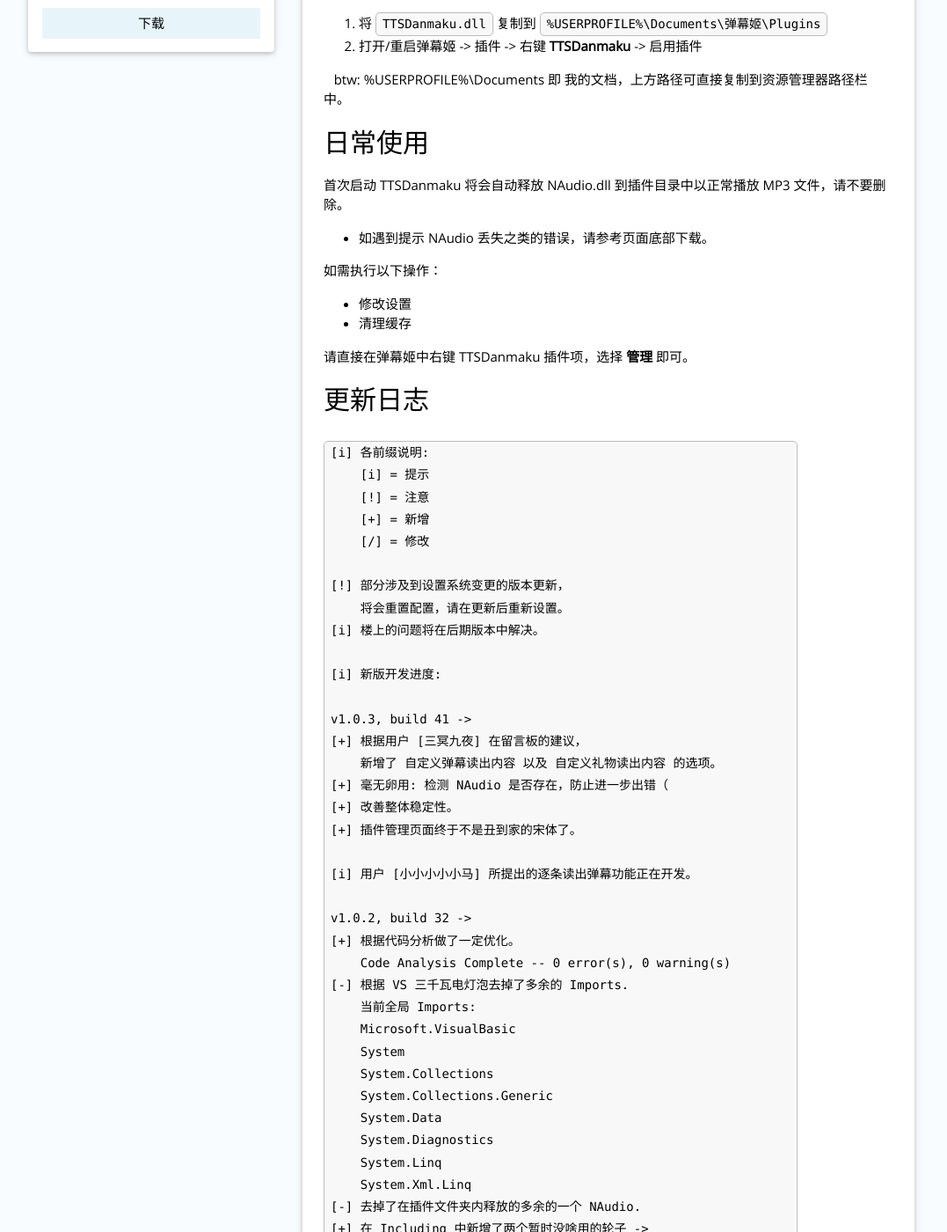
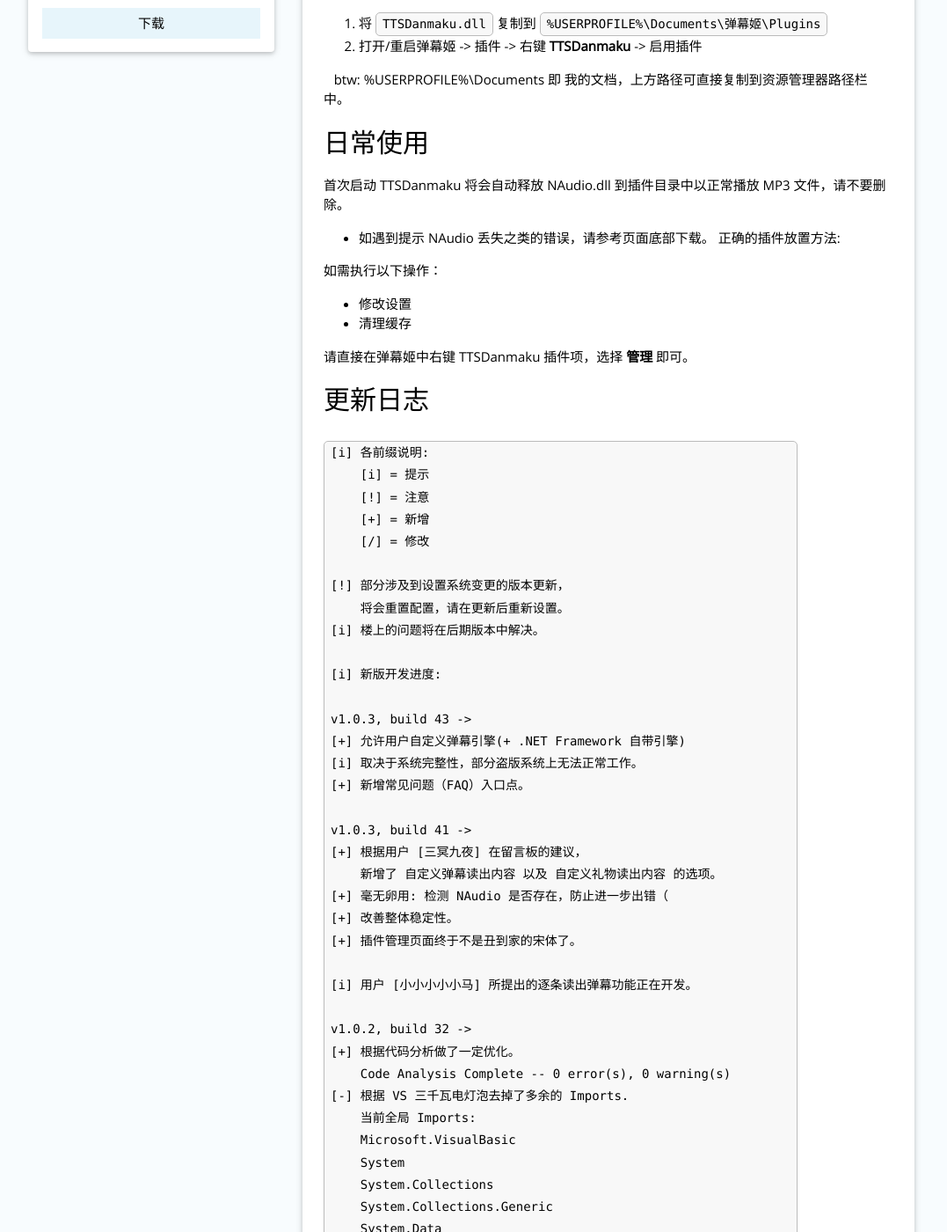
Before and after one commit to Bililive/www.danmuji.org, a Jekyll site: the page built from _plugin/TTSDanmaku.md, in a window 1280 px wide and 1400 px high, scrolled down 369 px. Shown: the whole window at 88% size, without its empty margins (0-1077 px from the left). Built offline with Jekyll 4.4.1, drawn with Linux system fonts in a browser that asks for light colours; nearby versions of some CDN libraries; some web fonts are replaced; comment, search, counter and statistics services are not loaded; some of the changed text lies outside the part shown.

Commit message:
Update TTSDanmaku.md

````diff
--- a/_plugin/TTSDanmaku.md
+++ b/_plugin/TTSDanmaku.md
@@ -33,6 +33,8 @@
 
 首次启动 TTSDanmaku 将会自动释放 NAudio.dll 到插件目录中以正常播放 MP3 文件，请不要删除。
 * 如遇到提示 NAudio 丢失之类的错误，请参考页面底部下载。
+正确的插件放置方法:
+
 
 如需执行以下操作：
 
@@ -56,6 +58,11 @@
 [i] 楼上的问题将在后期版本中解决。
 
 [i] 新版开发进度:
+
+v1.0.3, build 43 ->
+[+] 允许用户自定义弹幕引擎(+ .NET Framework 自带引擎)
+[i] 取决于系统完整性，部分盗版系统上无法正常工作。
+[+] 新增常见问题（FAQ）入口点。
 
 v1.0.3, build 41 ->
 [+] 根据用户 [三冥九夜] 在留言板的建议，
@@ -156,6 +163,7 @@
 ```
 收到来自 Elepover 的 10 个 小拳拳。
 ```
+如果文本框为红色，说明有不应该出现的变量出现，将不会保存自定义文本。
 
 历史下载
 ----
@@ -164,7 +172,7 @@
 
 [TTSDanmaku v1.0.1.24](https://www.danmuji.cn/resource/TTSDanmaku/ver10124/TTSDanmaku.zip)
 
-TTSDanmaku 将在作者的下载服务器实时更新，如需体验新版，请[在此](https://ttsdanmaku.elepover.com)下载。
+TTSDanmaku 将在作者的下载服务器实时更新，如需体验新版，请[ >在此< ](https://ttsdanmaku.elepover.com)下载。
 
 关于 NAudio 丢失问题
 -------------
````
